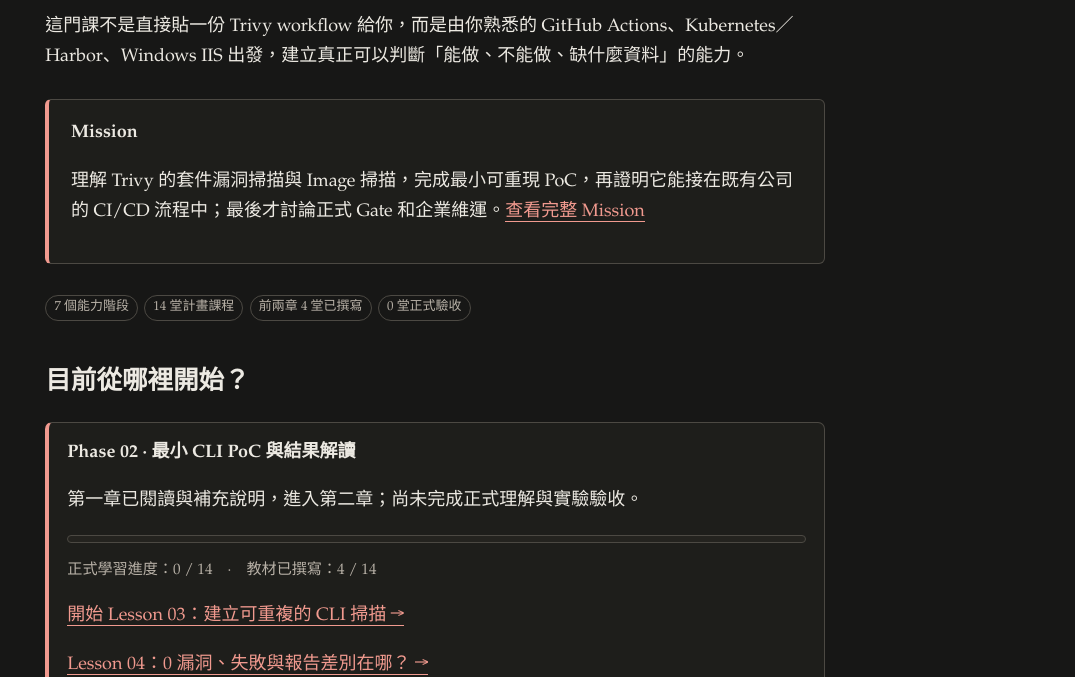
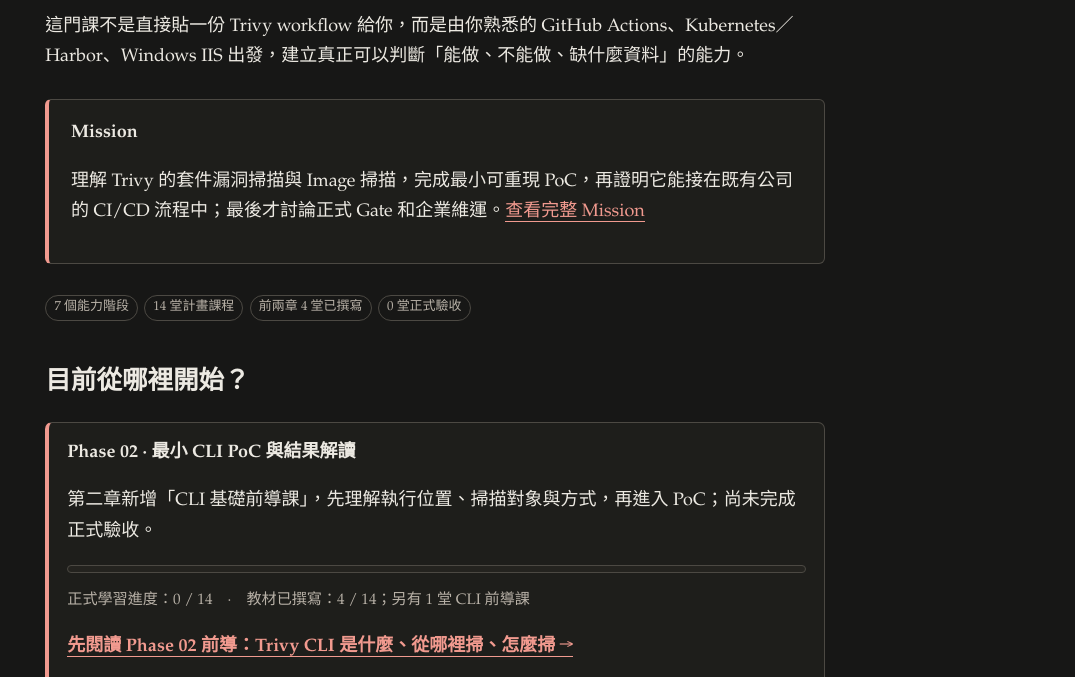
Before and after one commit to c0004512000/Learning, a plain HTML site: page Trivy/index.html in a window 1280 px wide. Shown: the part 262-939 px from the top of the page, without its empty margins (205-1280 px from the left). Drawn offline with Linux system fonts and the light colour scheme.

Commit message:
docs(trivy): route Phase 02 through CLI fundamentals before PoC commands

```diff
--- a/Trivy/index.html
+++ b/Trivy/index.html
@@ -5,10 +5,10 @@
 <div class="box"><strong>Mission</strong><p>理解 Trivy 的套件漏洞掃描與 Image 掃描，完成最小可重現 PoC，再證明它能接在既有公司的 CI/CD 流程中；最後才討論正式 Gate 和企業維運。<a href="https://github.com/c0004512000/Learning/blob/main/Trivy/MISSION.md">查看完整 Mission</a></p></div>
 <p><span class="tag">7 個能力階段</span><span class="tag">14 堂計畫課程</span><span class="tag">前兩章 4 堂已撰寫</span><span class="tag">0 堂正式驗收</span></p>
 <h2>目前從哪裡開始？</h2>
-<div class="course-item current"><strong>Phase 02 · 最小 CLI PoC 與結果解讀</strong><p>第一章已閱讀與補充說明，進入第二章；尚未完成正式理解與實驗驗收。</p>
+<div class="course-item current"><strong>Phase 02 · 最小 CLI PoC 與結果解讀</strong><p>第二章新增「CLI 基礎前導課」，先理解執行位置、掃描對象與方式，再進入 PoC；尚未完成正式驗收。</p>
 <div class="progress" aria-label="正式理解驗收 0 / 14"><span style="width:0%"></span></div>
-<p class="cite">正式學習進度：0 / 14　·　教材已撰寫：4 / 14</p>
-<p><a href="lessons/0003-repeatable-cli-poc.html">開始 Lesson 03：建立可重複的 CLI 掃描 →</a></p><p><a href="lessons/0004-reading-scan-results.html">Lesson 04：0 漏洞、失敗與報告差別在哪？ →</a></p><p><a href="reference/0002-cli-poc.html">CLI PoC 速查 →</a></p>
+<p class="cite">正式學習進度：0 / 14　·　教材已撰寫：4 / 14；另有 1 堂 CLI 前導課</p>
+<p><a href="lessons/0002a-cli-fundamentals.html"><strong>先閱讀 Phase 02 前導：Trivy CLI 是什麼、從哪裡掃、怎麼掃 →</strong></a></p><p><a href="lessons/0003-repeatable-cli-poc.html">再開始 Lesson 03：建立可重複的 CLI 掃描 →</a></p><p><a href="lessons/0004-reading-scan-results.html">Lesson 04：0 漏洞、失敗與報告差別在哪？ →</a></p><p><a href="reference/0002-cli-poc.html">CLI PoC 速查 →</a></p>
 <p><a href="lessons/0001-why-trivy.html">回顧 Lesson 01</a> · <a href="lessons/0002-how-trivy-scans.html">回顧 Lesson 02</a></p></div>
 <h2>第一章建立的基礎</h2>
 <ol><li>為什麼 E2E、Secret Scanning 都通過，仍無法回答套件版本的安全風險。</li><li>Trivy 取得「套件名稱 + 版本」後，如何與已知漏洞資料比對。</li><li>為什麼同一個 Repo 的 Filesystem Scan 和建好的 Image Scan 可能看到不同依賴。</li><li>為什麼 pip freeze 與 Lockfile 的資訊範圍會影響你信任掃描結果的程度。</li></ol>
```
